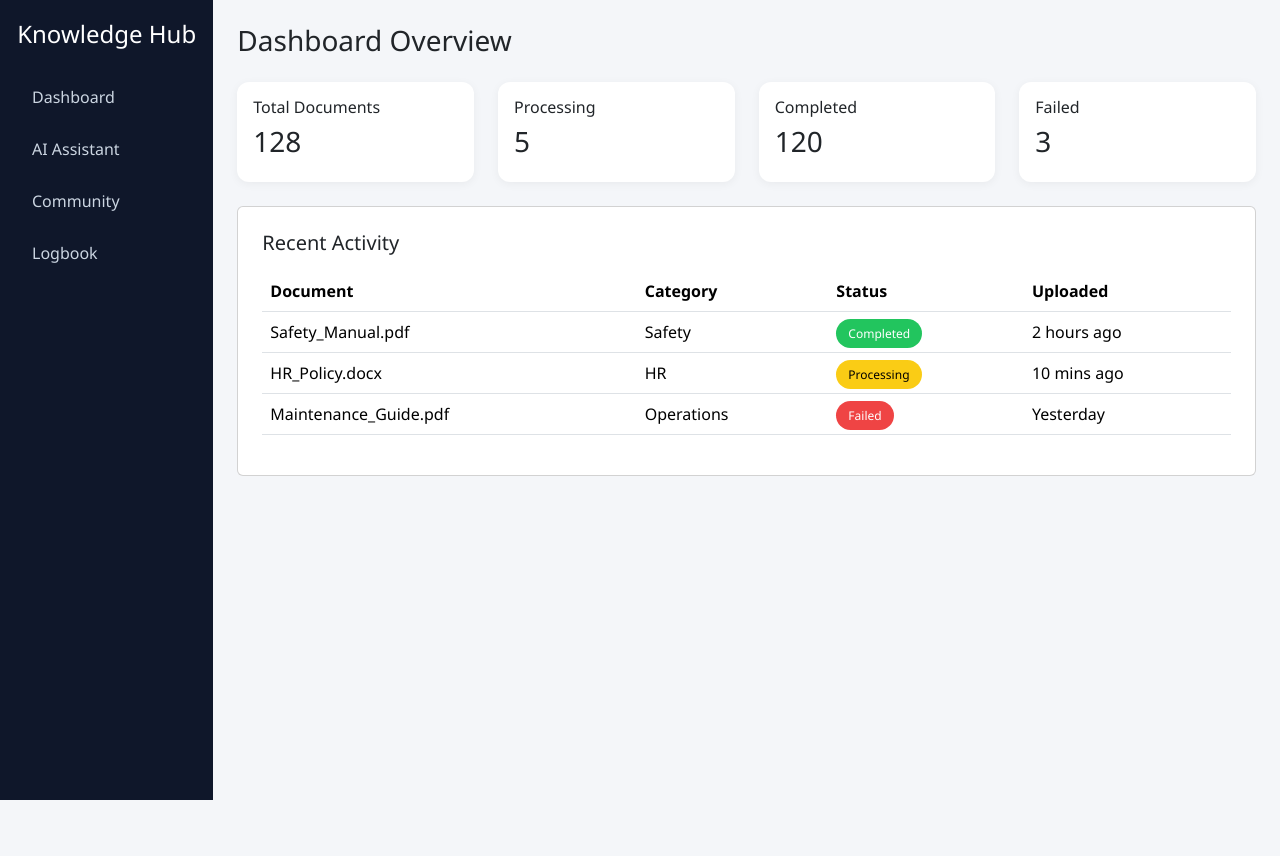
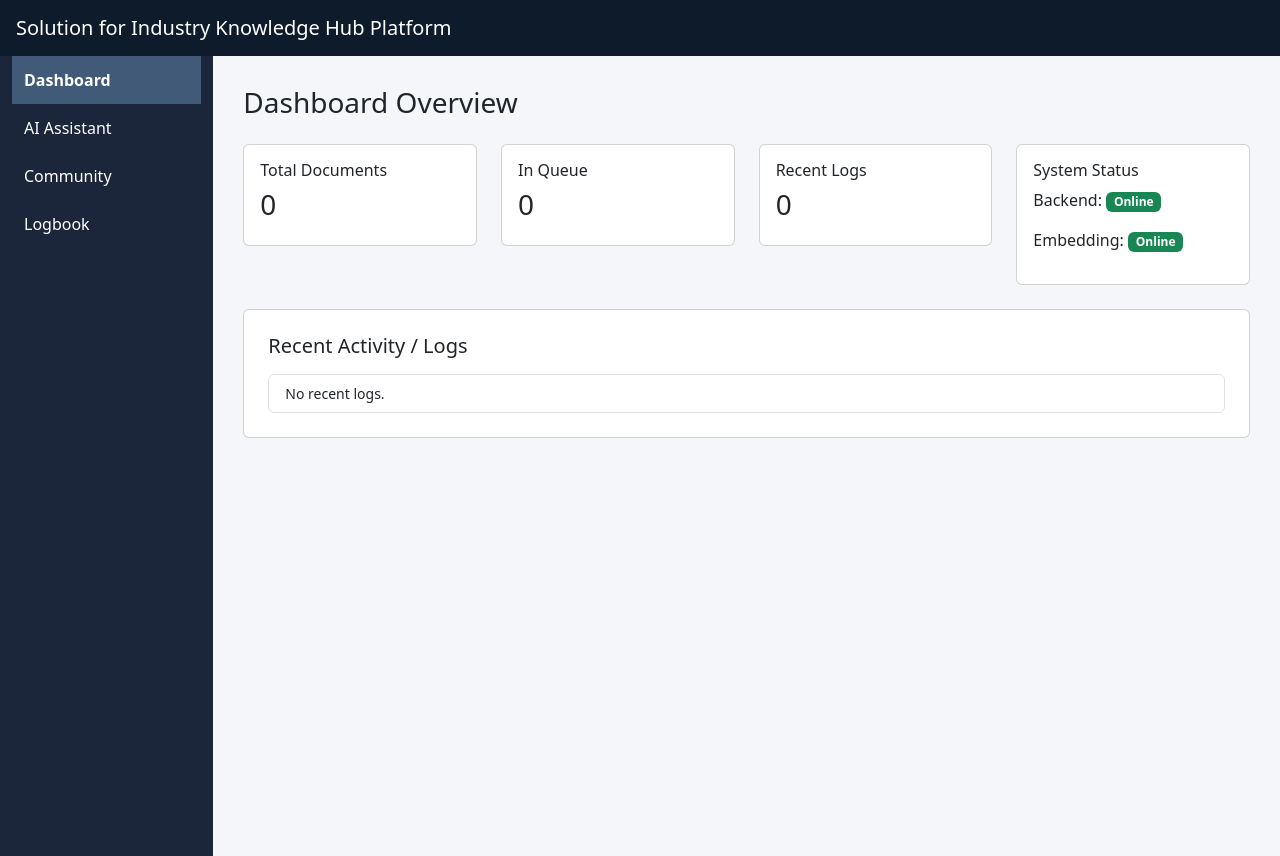
Before and after one commit to Rachapol03/Solution-for-Industry-Knowledge-Hub-Platform, a Flask app: page / in a window 1280 px wide. Before the commit the page ends 800 px from the top, so only its background shows below. Run offline with Flask 3, Linux system fonts and the light colour scheme; data that the repository does not hold is empty.

Commit message:
frontend2

```diff
--- a/Frontend/app.py
+++ b/Frontend/app.py
@@ -4,6 +4,12 @@
 import time
 from werkzeug.utils import secure_filename
 import uuid
+import requests
+
+# Backend URL (main service)
+BACKEND_URL = os.environ.get('BACKEND_URL', 'http://127.0.0.1:5000')
+EMBED_URL = os.environ.get('EMBED_URL', 'http://127.0.0.1:8000')
+FRONTEND_PORT = int(os.environ.get('FRONTEND_PORT', 5500))
 
 app = Flask(__name__)
 
@@ -47,13 +53,43 @@
         queue_count = len(processing_queue)
 
     recent_logs = system_log[-10:]  # เอา 10 รายการล่าสุด
+    # quick health checks for backend and embedding service
+    backend_up = False
+    embed_up = False
+    try:
+        r = requests.get(BACKEND_URL, timeout=1)
+        backend_up = r.ok
+    except Exception:
+        backend_up = False
+    try:
+        r2 = requests.get(EMBED_URL, timeout=1)
+        embed_up = r2.ok
+    except Exception:
+        embed_up = False
 
     return render_template(
         "dashboard.html",
         total_documents=total_documents,
         queue_count=queue_count,
-        recent_logs=recent_logs
+        recent_logs=recent_logs,
+        backend_up=backend_up,
+        embed_up=embed_up,
     )
+
+
+@app.route('/health')
+def health():
+    """Return combined health for frontend, main backend and embed server."""
+    status = {"frontend": True}
+    try:
+        status['backend'] = requests.get(BACKEND_URL, timeout=1).ok
+    except Exception:
+        status['backend'] = False
+    try:
+        status['embed'] = requests.get(EMBED_URL, timeout=1).ok
+    except Exception:
+        status['embed'] = False
+    return jsonify(status)
 
 
 @app.route("/rag", methods=["GET", "POST"])
@@ -69,7 +105,6 @@
         )
 
     if request.method == "POST":
-
         message = request.form.get("message", "")
 
         if not conv_id:
@@ -77,16 +112,20 @@
             conversations[conv_id] = []
 
         conversations.setdefault(conv_id, [])
+        conversations[conv_id].append({"role": "user", "content": message})
 
-        conversations[conv_id].append({
-            "role": "user",
-            "content": message
-        })
+        # Forward the message to the main backend /chat endpoint
+        try:
+            resp = requests.post(f"{BACKEND_URL}/chat", json={"message": message}, timeout=15)
+            if resp.ok:
+                data = resp.json()
+                answer = data.get('answer') or data.get('response') or ''
+            else:
+                answer = f"Backend error: {resp.status_code}"
+        except Exception as e:
+            answer = f"Error contacting backend: {e}"
 
-        conversations[conv_id].append({
-            "role": "bot",
-            "content": "Sample RAG response from knowledge base."
-        })
+        conversations[conv_id].append({"role": "bot", "content": answer})
 
     messages = conversations.get(conv_id, [])
 
@@ -171,34 +210,65 @@
 
 @app.route("/upload", methods=["POST"])
 def upload():
+    # ✅ ตรวจ file
     if 'file' not in request.files:
         return jsonify({"error": "No file part"}), 400
+
     file = request.files['file']
     if file.filename == '':
         return jsonify({"error": "No selected file"}), 400
-    filename = secure_filename(file.filename)
-    save_path = os.path.join(UPLOAD_FOLDER, filename)
-    file.save(save_path)
 
-    title = request.form.get('title', '')
-    category = request.form.get('category', '')
+    # ✅ รับค่าจาก form
+    title = request.form.get('title')
+    category = request.form.get('category')
     access_level = request.form.get('access_level', '')
     tags = request.form.get('tags', '')
 
-    item = {
-        "filename": filename,
-        "title": title,
-        "category": category,
-        "access_level": access_level,
-        "tags": tags,
-        "status": "Uploaded"
+    # ✅ Validate เพิ่ม (สำคัญ)
+    if not title:
+        return jsonify({"error": "Title is required"}), 400
+
+    if not category:
+        return jsonify({"error": "Category is required"}), 400
+
+    # ✅ เตรียม forward ไป backend หลัก
+    files = {
+        'file': (
+            secure_filename(file.filename),
+            file.stream,
+            file.mimetype
+        )
     }
-    with processing_lock:
-        processing_queue.append(item)
 
-    log(f"Uploaded: {filename} ({title})")
+    data = {
+        'title': title,
+        'category': category,
+        'access_level': access_level,
+        'tags': tags
+    }
 
-    return jsonify({"status": "ok", "item": item})
+    try:
+        resp = requests.post(
+            f"{BACKEND_URL}/upload",
+            files=files,
+            data=data,
+            timeout=120
+        )
+
+        if resp.ok:
+            log(f"Forwarded upload to backend: {file.filename} ({title})")
+            return (resp.content, resp.status_code, resp.headers.items())
+        else:
+            return jsonify({
+                "error": "Backend upload failed",
+                "detail": resp.text
+            }), resp.status_code
+
+    except Exception as e:
+        return jsonify({
+            "error": "Error contacting backend",
+            "detail": str(e)
+        }), 500
 
 
 @app.route("/queue")
@@ -228,4 +298,5 @@
 
 
 if __name__ == "__main__":
-    app.run(debug=True)
+    print(f"Frontend starting on http://127.0.0.1:{FRONTEND_PORT} -> backend={BACKEND_URL} embed={EMBED_URL}")
+    app.run(debug=True, port=FRONTEND_PORT)
--- a/Frontend/templates/base.html
+++ b/Frontend/templates/base.html
@@ -7,43 +7,53 @@
     <link href="https://cdn.jsdelivr.net/npm/bootstrap@5.3.2/dist/css/bootstrap.min.css" rel="stylesheet">
 
     <style>
-        body {
-            background-color: #f4f6f9;
-        }
-        .navbar {
-            background-color: #0d1b2a;
-        }
-        .sidebar {
-            background-color: #1b263b;
-            min-height: 100vh;
-        }
+        body { background-color: #f4f6f9; }
+        .navbar { background-color: #0d1b2a; }
+        .sidebar { background-color: #1b263b; min-height: 100vh; }
         .sidebar a {
             color: #fff;
             text-decoration: none;
             display: block;
             padding: 12px;
         }
-        .sidebar a:hover {
+        .sidebar a:hover { background-color: #415a77; }
+        .active-menu {
             background-color: #415a77;
+            font-weight: bold;
         }
-        .content {
-            padding: 30px;
-        }
+        .content { padding: 30px; }
     </style>
 </head>
 <body>
 
 <nav class="navbar navbar-dark px-3">
-    <span class="navbar-brand">Knowledge Hub</span>
+    <a class="navbar-brand text-white" href="{{ url_for('dashboard') }}">
+        Solution for Industry Knowledge Hub Platform
+    </a>
 </nav>
 
 <div class="container-fluid">
     <div class="row">
         <div class="col-2 sidebar">
-            <a href="/">Dashboard</a>
-            <a href="/rag">AI Assistant</a>
-            <a href="/community">Community</a>
-            <a href="/logbook">Logbook</a>
+            <a href="{{ url_for('dashboard') }}"
+               class="{% if request.endpoint == 'dashboard' %}active-menu{% endif %}">
+               Dashboard
+            </a>
+
+            <a href="{{ url_for('rag') }}"
+               class="{% if request.endpoint == 'rag' %}active-menu{% endif %}">
+               AI Assistant
+            </a>
+
+            <a href="{{ url_for('community_list') }}"
+               class="{% if request.endpoint == 'community_list' %}active-menu{% endif %}">
+               Community
+            </a>
+
+            <a href="{{ url_for('logbook') }}"
+               class="{% if request.endpoint == 'logbook' %}active-menu{% endif %}">
+               Logbook
+            </a>
         </div>
 
         <div class="col-10 content">
@@ -52,5 +62,8 @@
     </div>
 </div>
 
+<script src="https://cdn.jsdelivr.net/npm/bootstrap@5.3.2/dist/js/bootstrap.bundle.min.js"></script>
+
+{% block scripts %}{% endblock %}
 </body>
 </html>
--- a/Frontend/templates/dashboard.html
+++ b/Frontend/templates/dashboard.html
@@ -1,151 +1,64 @@
-<!DOCTYPE html>
-<html lang="en">
-<head>
-<meta charset="UTF-8">
-<title>Knowledge Hub - Dashboard</title>
-<meta name="viewport" content="width=device-width, initial-scale=1.0">
-
-<link href="https://cdn.jsdelivr.net/npm/bootstrap@5.3.2/dist/css/bootstrap.min.css" rel="stylesheet">
-
-<style>
-body {
-    background-color: #f4f6f9;
-    font-family: 'Segoe UI', sans-serif;
-}
-
-.sidebar {
-    height: 100vh;
-    background: #0f172a;
-    color: white;
-    padding-top: 20px;
-}
-
-.sidebar a {
-    color: #cbd5e1;
-    text-decoration: none;
-    display: block;
-    padding: 12px 20px;
-    margin: 4px 0;
-    border-radius: 6px;
-}
-
-.sidebar a:hover {
-    background: #1e293b;
-    color: white;
-}
-
-.card-stat {
-    border: none;
-    border-radius: 12px;
-    box-shadow: 0 2px 10px rgba(0,0,0,0.05);
-}
-
-.status-badge {
-    padding: 6px 12px;
-    border-radius: 20px;
-    font-size: 12px;
-}
-
-.bg-processing { background: #facc15; color: black; }
-.bg-completed { background: #22c55e; color: white; }
-.bg-failed { background: #ef4444; color: white; }
-
-</style>
-</head>
-
-<body>
-
-<div class="container-fluid">
-<div class="row">
-
-    <!-- Sidebar -->
-    <div class="col-md-2 sidebar">
-    <h4 class="text-center mb-4">Knowledge Hub</h4>
-
-    <a href="{{ url_for('dashboard') }}">Dashboard</a>
-    <a href="{{ url_for('rag') }}">AI Assistant</a>
-    <a href="{{ url_for('community_list') }}">Community</a>
-    <a href="{{ url_for('logbook') }}">Logbook</a>
-    </div>
-
-    <!-- Main Content -->
-    <div class="col-md-10 p-4">
+{% extends "base.html" %}
+{% block content %}
 
 <h3 class="mb-4">Dashboard Overview</h3>
 
-        <!-- Stats Row -->
 <div class="row g-4 mb-4">
-
     <div class="col-md-3">
-                <div class="card card-stat p-3">
+        <div class="card p-3">
             <h6>Total Documents</h6>
-                    <h3 id="totalDocs">128</h3>
+            <h3>{{ total_documents }}</h3>
         </div>
     </div>
 
     <div class="col-md-3">
-                <div class="card card-stat p-3">
-                    <h6>Processing</h6>
-                    <h3 id="processingDocs">5</h3>
+        <div class="card p-3">
+            <h6>In Queue</h6>
+            <h3>{{ queue_count }}</h3>
         </div>
     </div>
 
     <div class="col-md-3">
-                <div class="card card-stat p-3">
-                    <h6>Completed</h6>
-                    <h3 id="completedDocs">120</h3>
+        <div class="card p-3">
+            <h6>Recent Logs</h6>
+            <h3>{{ recent_logs|length }}</h3>
         </div>
     </div>
 
     <div class="col-md-3">
-                <div class="card card-stat p-3">
-                    <h6>Failed</h6>
-                    <h3 id="failedDocs">3</h3>
+        <div class="card p-3">
+            <h6>System Status</h6>
+            <p>
+                Backend:
+                {% if backend_up %}
+                    <span class="badge bg-success">Online</span>
+                {% else %}
+                    <span class="badge bg-danger">Offline</span>
+                {% endif %}
+            </p>
+            <p>
+                Embedding:
+                {% if embed_up %}
+                    <span class="badge bg-success">Online</span>
+                {% else %}
+                    <span class="badge bg-danger">Offline</span>
+                {% endif %}
+            </p>
+        </div>
     </div>
 </div>
 
-        </div>
-
-        <!-- Activity Table -->
 <div class="card p-4">
-            <h5 class="mb-3">Recent Activity</h5>
-
-            <table class="table align-middle">
-                <thead>
-                    <tr>
-                        <th>Document</th>
-                        <th>Category</th>
-                        <th>Status</th>
-                        <th>Uploaded</th>
-                    </tr>
-                </thead>
-                <tbody>
-                    <tr>
-                        <td>Safety_Manual.pdf</td>
-                        <td>Safety</td>
-                        <td><span class="status-badge bg-completed">Completed</span></td>
-                        <td>2 hours ago</td>
-                    </tr>
-                    <tr>
-                        <td>HR_Policy.docx</td>
-                        <td>HR</td>
-                        <td><span class="status-badge bg-processing">Processing</span></td>
-                        <td>10 mins ago</td>
-                    </tr>
-                    <tr>
-                        <td>Maintenance_Guide.pdf</td>
-                        <td>Operations</td>
-                        <td><span class="status-badge bg-failed">Failed</span></td>
-                        <td>Yesterday</td>
-                    </tr>
-                </tbody>
-            </table>
-        </div>
-
-    </div>
-
+    <h5 class="mb-3">Recent Activity / Logs</h5>
+    <div style="max-height:280px; overflow:auto;">
+        <ul class="list-group">
+            {% for entry in recent_logs %}
+                <li class="list-group-item small">{{ entry }}</li>
+            {% else %}
+                <li class="list-group-item small">No recent logs.</li>
+            {% endfor %}
+        </ul>
     </div>
 </div>
 
-</body>
-</html>
+{% endblock %}
```
Also changed, not shown: Frontend/templates/logbook.html (+105 -42 lines), Frontend/templates/rag.html (+15 -14 lines). Lines whose indentation alone changed are shown as unchanged.
